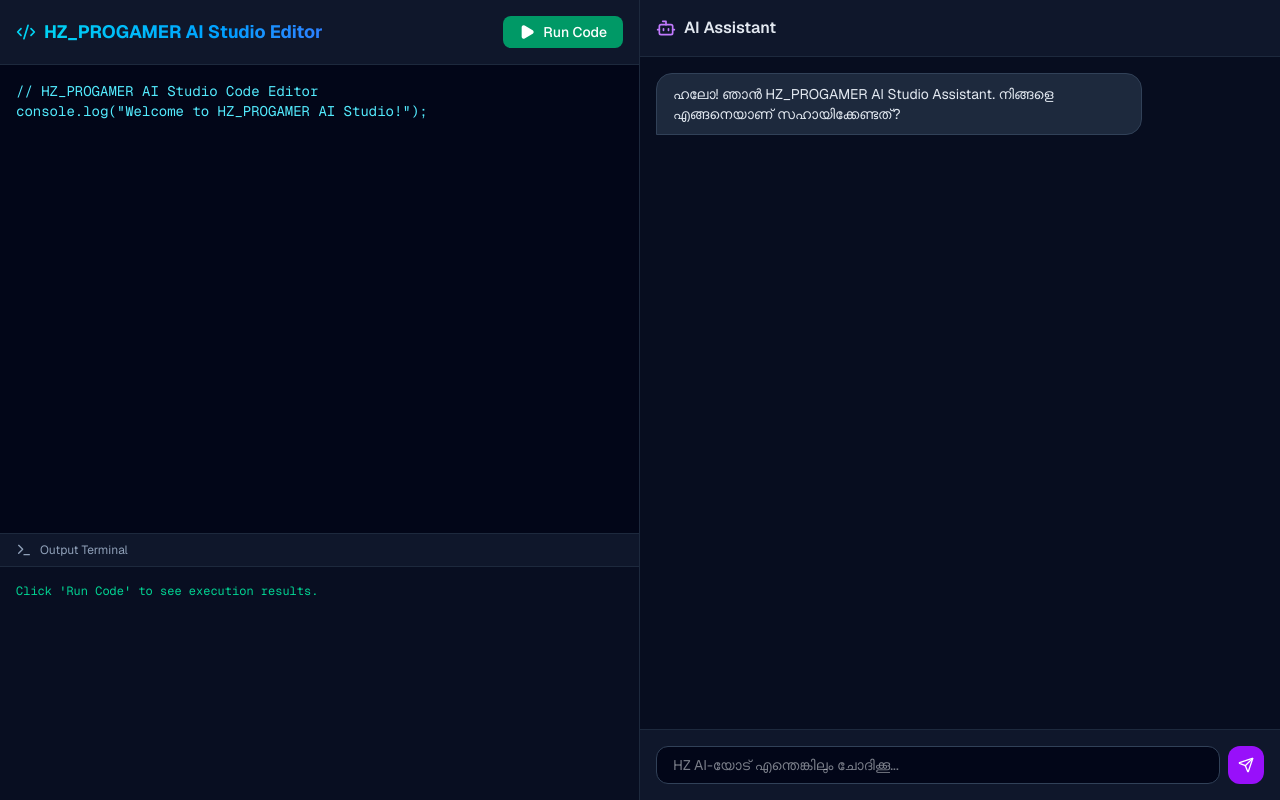
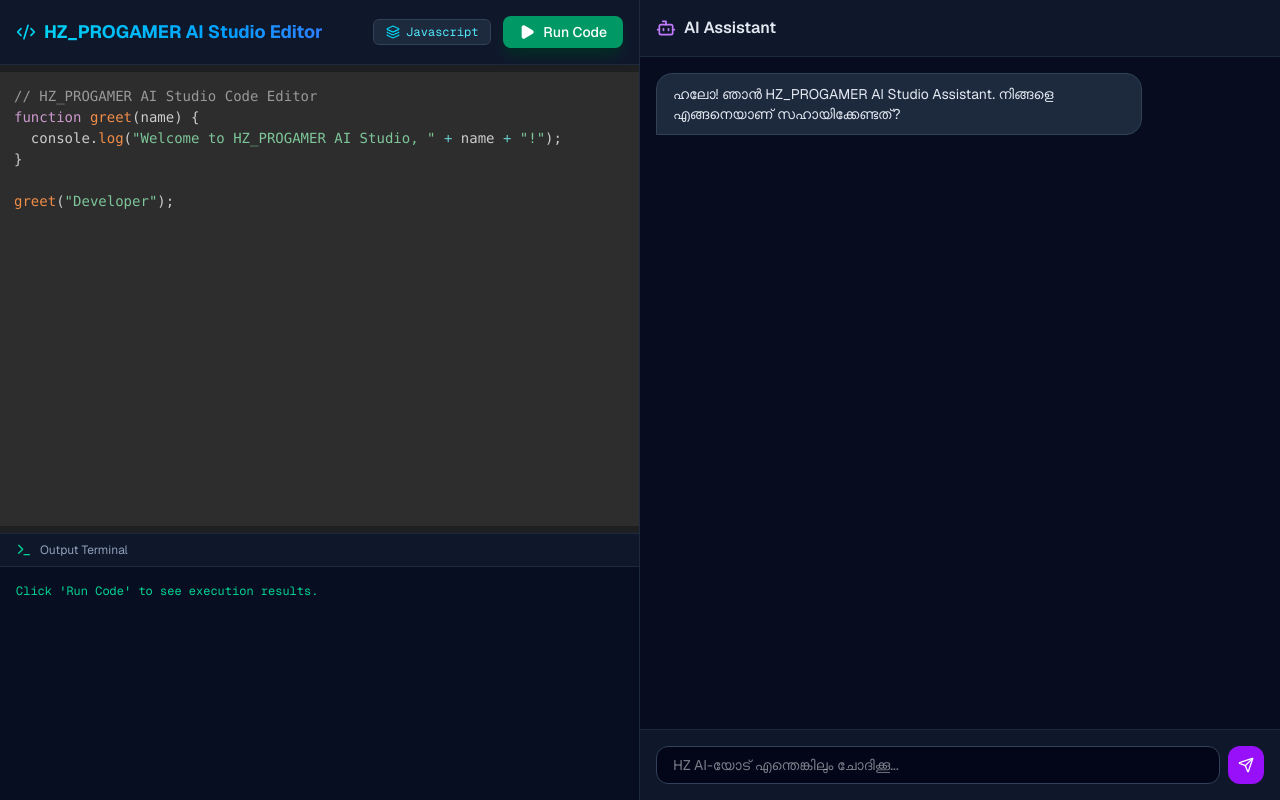
Before and after one commit to Xyro77/hz-ai-studio, a Next.js app: page / in a window 1280 px wide. Built offline with nearby package versions, Linux system fonts and the light colour scheme.

Commit message:
update page.tsx with gemini-2.5-flash and detailed error handling

```diff
--- a/app/page.tsx
+++ b/app/page.tsx
@@ -1,8 +1,16 @@
 "use client";
 
-import React, { useState } from "react";
+import React, { useState, useEffect } from "react";
 import { GoogleGenerativeAI } from "@google/generative-ai";
-import { Code2, Bot, Send, Sparkles, Play, Terminal } from "lucide-react";
+import { Code2, Bot, Send, Sparkles, Play, Terminal, Layers } from "lucide-react";
+import Prism from "prismjs";
+import "prismjs/themes/prism-tomorrow.css";
+import "prismjs/components/prism-javascript";
+import "prismjs/components/prism-typescript";
+import "prismjs/components/prism-python";
+import "prismjs/components/prism-css";
+import "prismjs/components/prism-json";
+import "prismjs/components/prism-markup"; // HTML
 
 interface Message {
   sender: "user" | "ai";
@@ -21,9 +29,33 @@
 
   // Code Editor state
   const [code, setCode] = useState<string>(
-    `// HZ_PROGAMER AI Studio Code Editor\nconsole.log("Welcome to HZ_PROGAMER AI Studio!");`
+    `// HZ_PROGAMER AI Studio Code Editor\nfunction greet(name) {\n  console.log("Welcome to HZ_PROGAMER AI Studio, " + name + "!");\n}\n\ngreet("Developer");`
   );
+  const [language, setLanguage] = useState<string>("javascript");
   const [output, setOutput] = useState<string>("");
+
+  // Auto detect code language based on simple syntax heuristics
+  useEffect(() => {
+    const trimmed = code.trim();
+    if (trimmed.startsWith("<") || trimmed.includes("</div>") || trimmed.includes("<html>")) {
+      setLanguage("html");
+    } else if (trimmed.includes("def ") || (trimmed.includes("import ") && trimmed.includes("from ") && !trimmed.includes(";"))) {
+      setLanguage("python");
+    } else if (trimmed.includes("interface ") || trimmed.includes("type ") || trimmed.includes(": string") || trimmed.includes(": number")) {
+      setLanguage("typescript");
+    } else if (trimmed.includes("{") && (trimmed.includes("margin:") || trimmed.includes("color:") || trimmed.includes("padding:"))) {
+      setLanguage("css");
+    } else if (trimmed.startsWith("{") || trimmed.startsWith("[")) {
+      setLanguage("json");
+    } else {
+      setLanguage("javascript");
+    }
+  }, [code]);
+
+  // Trigger Prism syntax highlighting update
+  useEffect(() => {
+    Prism.highlightAll();
+  }, [code, language]);
 
   const handleSendMessage = async () => {
     if (!input.trim() || loading) return;
@@ -35,8 +67,14 @@
 
     try {
       const apiKey = process.env.NEXT_PUBLIC_GEMINI_API_KEY || "";
+
+      if (!apiKey) {
+        throw new Error("API Key കണ്ടെത്തിയില്ല. Vercel-ൽ NEXT_PUBLIC_GEMINI_API_KEY ചേർത്തിട്ടുണ്ടോ എന്ന് ഉറപ്പുവരുത്തുക.");
+      }
+
       const genAI = new GoogleGenerativeAI(apiKey);
-      const model = genAI.getGenerativeModel({ model: "gemini-1.5-flash" });
+      // Latest updated Gemini Flash model
+      const model = genAI.getGenerativeModel({ model: "gemini-2.5-flash" });
 
       const prompt = `You are HZ_PROGAMER AI Studio Assistant created by HZ_PROGAMER. Answer succinctly and helpfully.\nUser query: ${input}`;
       const result = await model.generateContent(prompt);
@@ -48,13 +86,13 @@
       };
 
       setMessages((prev) => [...prev, aiMessage]);
-    } catch (error) {
+    } catch (error: any) {
       console.error(error);
       setMessages((prev) => [
         ...prev,
         {
           sender: "ai",
-          text: "ക്ഷമിക്കണം, ഒരു എറർ സംഭവിച്ചു. API Key ശരിയാണോ എന്ന് പരിശോധിക്കുക.",
+          text: `Error: ${error?.message || "API സേവനത്തിൽ തകരാർ സംഭവിച്ചു."}`,
         },
       ]);
     } finally {
@@ -72,7 +110,6 @@
         originalLog(...args);
       };
 
-      // Safe evaluation context for basic JS execution
       const evalFunc = new Function(code);
       evalFunc();
 
@@ -85,7 +122,7 @@
 
   return (
     <div className="flex h-screen bg-slate-950 text-slate-100 font-sans">
-      {/* Left Panel: Code Editor */}
+      {/* Left Panel: Code Editor with Syntax Highlighting */}
       <div className="w-1/2 border-r border-slate-800 flex flex-col">
         <div className="flex items-center justify-between p-4 bg-slate-900 border-b border-slate-800">
           <div className="flex items-center gap-2">
@@ -94,26 +131,38 @@
               HZ_PROGAMER AI Studio Editor
             </h1>
           </div>
+          <div className="flex items-center gap-3">
+            <div className="flex items-center gap-1.5 bg-slate-800 px-3 py-1 rounded-md border border-slate-700 text-xs text-slate-300">
+              <Layers className="w-3.5 h-3.5 text-cyan-400" />
+              <span className="capitalize font-mono text-cyan-300">{language}</span>
+            </div>
             <button
               onClick={runCode}
-            className="flex items-center gap-2 bg-emerald-600 hover:bg-emerald-500 text-white px-4 py-1.5 rounded-lg text-sm font-medium transition"
+              className="flex items-center gap-2 bg-emerald-600 hover:bg-emerald-500 text-white px-4 py-1.5 rounded-lg text-sm font-medium transition shadow-lg shadow-emerald-950"
             >
               <Play className="w-4 h-4 fill-current" /> Run Code
             </button>
           </div>
+        </div>
 
-        {/* Code Input */}
+        {/* Code Input & Highlight Layer */}
+        <div className="relative flex-1 bg-[#1d1f21] overflow-hidden font-mono text-sm">
           <textarea
             value={code}
             onChange={(e) => setCode(e.target.value)}
-          className="flex-1 bg-slate-950 p-4 font-mono text-sm text-cyan-300 focus:outline-none resize-none"
-          placeholder="Write your code here..."
+            className="absolute inset-0 w-full h-full p-4 bg-transparent text-transparent caret-cyan-400 focus:outline-none resize-none z-10 font-mono text-sm leading-relaxed"
+            style={{ WebkitTextFillColor: "transparent" }}
+            spellCheck="false"
           />
+          <pre className="absolute inset-0 m-0 p-4 pointer-events-none overflow-hidden font-mono text-sm leading-relaxed">
+            <code className={`language-${language}`}>{code}</code>
+          </pre>
+        </div>
 
-        {/* Terminal Output */}
+        {/* Output Terminal */}
         <div className="h-1/3 border-t border-slate-800 bg-slate-900/50 flex flex-col">
           <div className="flex items-center gap-2 px-4 py-2 bg-slate-900 border-b border-slate-800 text-xs text-slate-400">
-            <Terminal className="w-4 h-4" /> Output Terminal
+            <Terminal className="w-4 h-4 text-emerald-400" /> Output Terminal
           </div>
           <pre className="p-4 font-mono text-xs text-emerald-400 overflow-y-auto flex-1">
             {output || "Click 'Run Code' to see execution results."}
@@ -128,7 +177,6 @@
           <h2 className="font-semibold text-slate-200">AI Assistant</h2>
         </div>
 
-        {/* Messages */}
         <div className="flex-1 overflow-y-auto p-4 space-y-4">
           {messages.map((msg, index) => (
             <div
@@ -158,7 +206,6 @@
           )}
         </div>
 
-        {/* Chat Input */}
         <div className="p-4 border-t border-slate-800 bg-slate-900 flex gap-2">
           <input
             type="text"
```
Lines whose indentation alone changed are shown as unchanged.
